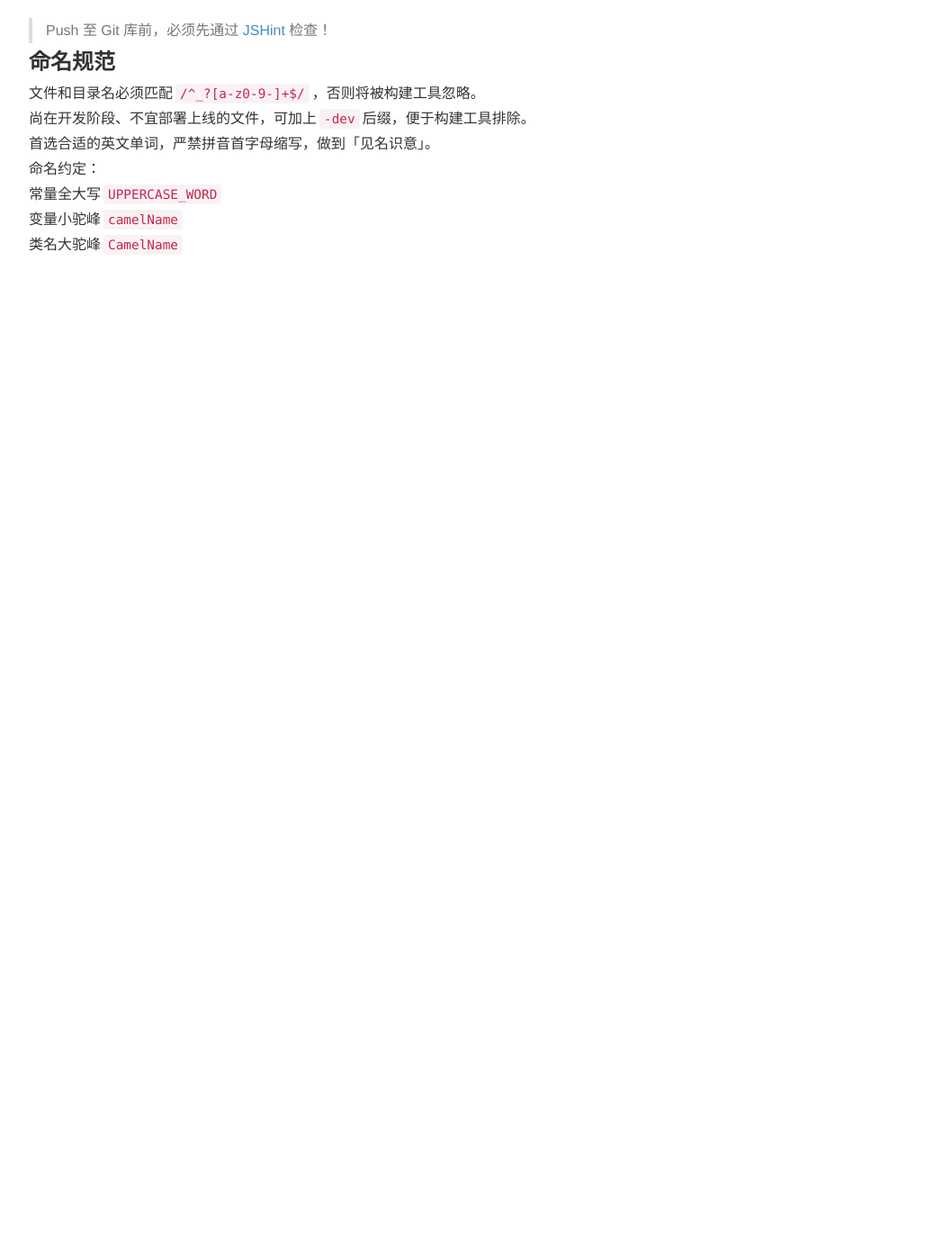
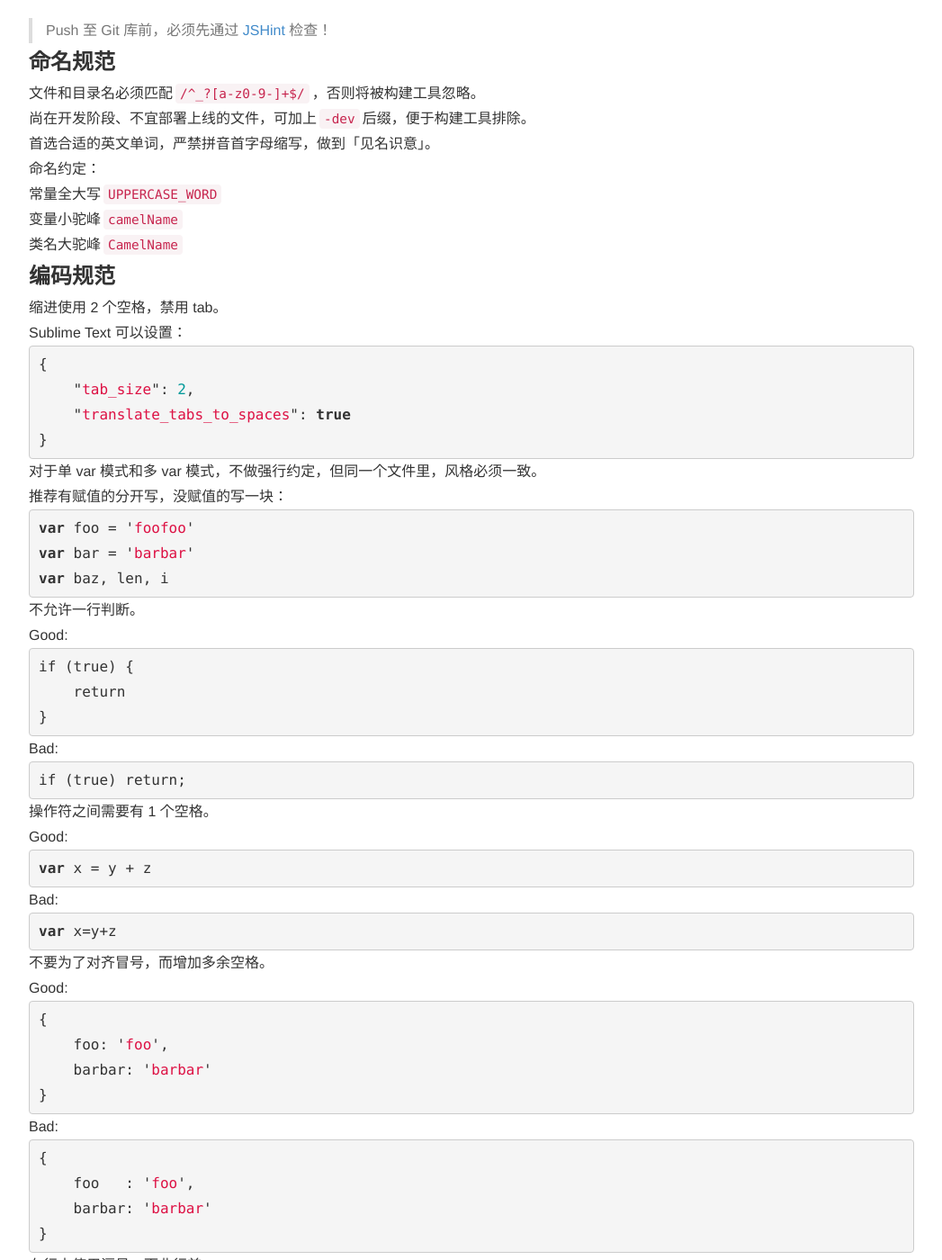
Before and after one commit to eDoctor/edoctor.github.io, a Jekyll site: the page built from _posts/2013-08-09-javascript.md, in a window 1280 px wide and 1400 px high. Shown: the whole window at 90% size, without its empty margins (116-1163 px from the left). Built offline with Jekyll 4.4.1, drawn with Linux system fonts in a browser that asks for light colours; Markdown is read by kramdown in place of the engine named in the settings; some of the changed text lies outside the part shown.

Commit message:
coding standards

````diff
--- a/_posts/2013-08-09-javascript.md
+++ b/_posts/2013-08-09-javascript.md
@@ -15,3 +15,113 @@ title: Javascript Styleguide
   - 常量全大写`UPPERCASE_WORD`
   - 变量小驼峰`camelName`
   - 类名大驼峰`CamelName`
+
+## 编码规范
+
+- 缩进使用 2 个空格，禁用 tab。
+
+  Sublime Text 可以设置：
+
+  ```js
+  {
+      "tab_size": 2,
+      "translate_tabs_to_spaces": true
+  }
+  ```
+
+- 对于单 var 模式和多 var 模式，不做强行约定，但同一个文件里，风格必须一致。
+
+  推荐有赋值的分开写，没赋值的写一块：
+
+  ```js
+  var foo = 'foofoo'
+  var bar = 'barbar'
+  var baz, len, i
+  ```
+
+- 不允许一行判断。
+
+  <p class="good">Good:</p>
+
+  ```
+  if (true) {
+      return
+  }
+  ```
+
+  <p class="bad">Bad:</p>
+
+  ```
+  if (true) return;
+  ```
+
+- 操作符之间需要有 1 个空格。
+
+  <p class="good">Good:</p>
+
+  ```js
+  var x = y + z
+  ```
+
+  <p class="bad">Bad:</p>
+
+  ```js
+  var x=y+z
+  ```
+
+- 不要为了对齐冒号，而增加多余空格。
+
+  <p class="good">Good:</p>
+
+  ```js
+  {
+      foo: 'foo',
+      barbar: 'barbar'
+  }
+  ```
+
+  <p class="bad">Bad:</p>
+
+  ```js
+  {
+      foo   : 'foo',
+      barbar: 'barbar'
+  }
+  ```
+
+- 在行末使用逗号，而非行首。
+
+  <p class="good">Good:</p>
+
+  ```js
+  {
+      foo: 'foo',
+      barbar: 'barbar'
+  }
+  ```
+
+  <p class="bad">Bad:</p>
+
+  ```js
+  {
+      foo: 'foo'
+    , barbar: 'barbar'
+  }
+  ```
+
+- 缓存 jQuery 对象，能复用的绝不新建。
+
+  <p class="good">Good:</p>
+
+  ```js
+  var body = $(document.body)
+  body.find('.foo').text('foo')
+  body.find('.bar').text('bar')
+  ```
+
+  <p class="bad">Bad:</p>
+
+  ```js
+  $('body').find('.foo').text('foo')
+  $('body').find('.bar').text('bar')
+  ```
````
